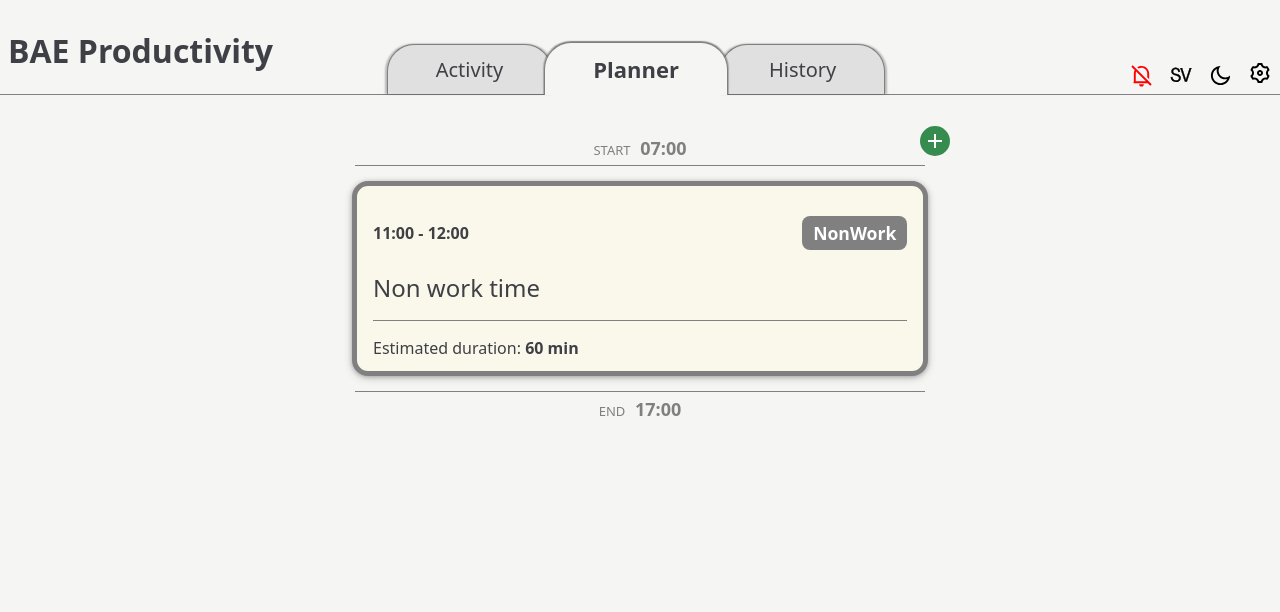
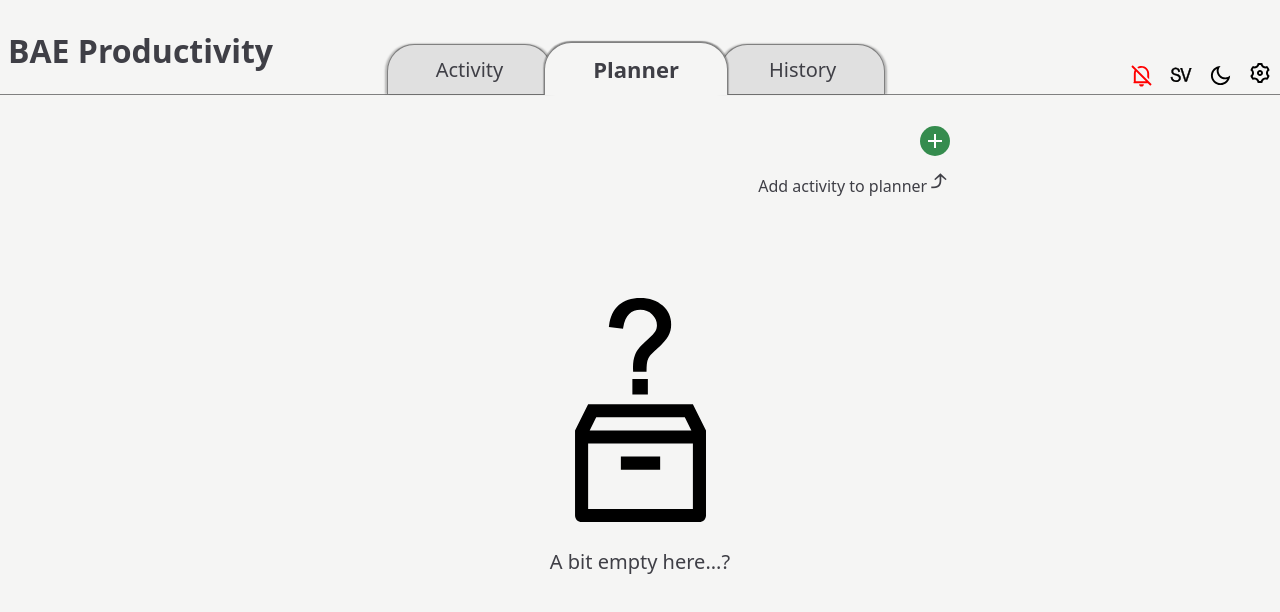
Before and after one commit to ollewarne/linkoping-pps, a React (Vite) app: page /planner in a window 1280 px wide. Shown: the top 612 px of the page. Built offline with nearby package versions, Linux system fonts and the light colour scheme.

Commit message:
bugfix: no workday data registrered

```diff
--- a/src/components/Planner/Planner.jsx
+++ b/src/components/Planner/Planner.jsx
@@ -16,7 +16,10 @@ function Planner() {
     return (
         <>
             <div className={styles.container}>
-                <p className={`${styles.workTime} ${styles.start}`}><span>Start</span> {workformData.workHours.start}</p>
+
+                {workformData &&
+                    <p className={`${styles.workTime} ${styles.start}`}><span>Start</span> {workformData.workHours.start}</p>
+                }
                 <Modal trigger={(
                     <button className={styles.addActivityBtn}>
                         <img src="/add.svg" alt="" />
@@ -47,7 +50,9 @@ function Planner() {
                 ))}</>
                 }
 
-                <p className={`${styles.workTime} ${styles.end}`}><span>End</span> {workformData.workHours.end}</p>
+                {workformData &&
+                    <p className={`${styles.workTime} ${styles.end}`}><span>End</span> {workformData.workHours.end}</p>
+                }
             </div>
 
         </>
--- a/src/contexts/activityContext.tsx
+++ b/src/contexts/activityContext.tsx
@@ -90,13 +90,13 @@ function sortPlannedActivities(array: PlannedActivity[]): PlannedActivity[] {
 export function ActivityProvider({ children }: { children: React.ReactNode }) {
 
     // HÅRDKOD TILLS BUG FIXAD
-    if(!getWorkdayFromStorage()){
-        saveWorkdayToStorage({
-            workHours: {start: '07:00', end: '17:00'},
-            nonWorkHours: {start: '11:00', end: '12:00'},
-            workEnvironment: {location: 'Home'}
-        })
-    }
+    // if(!getWorkdayFromStorage()){
+    //     saveWorkdayToStorage({
+    //         workHours: {start: '07:00', end: '17:00'},
+    //         nonWorkHours: {start: '11:00', end: '12:00'},
+    //         workEnvironment: {location: 'Home'}
+    //     })
+    // }
     // -----------------------
 
     const [workday, setWorkday] = useState(getWorkdayFromStorage());
@@ -145,6 +145,8 @@ export function ActivityProvider({ children }: { children: React.ReactNode }) {
                 timeStamp: Date.now()
             }
             localStorage.setItem("activities", JSON.stringify(data));
+
+            if(!workday) return;
 
             const basePlannedActivity: PlannedActivity[] = [];
 
```
